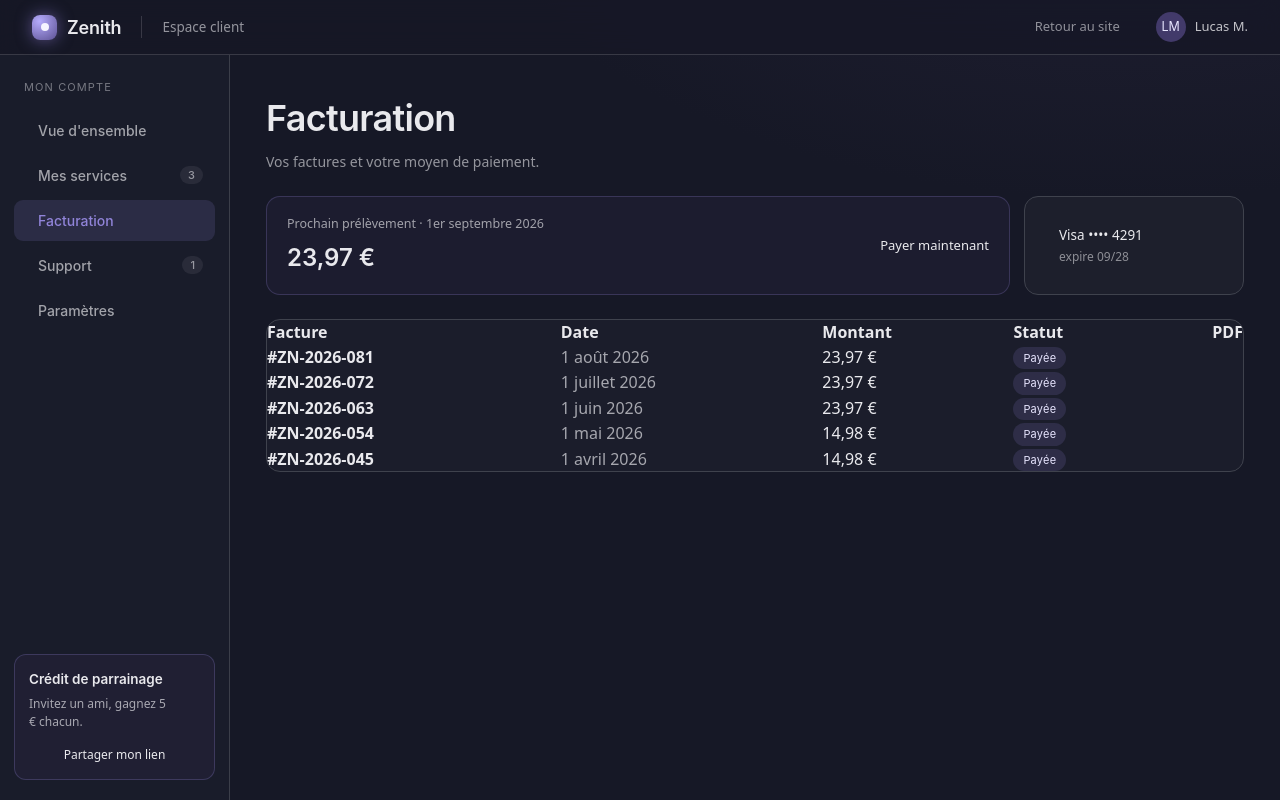
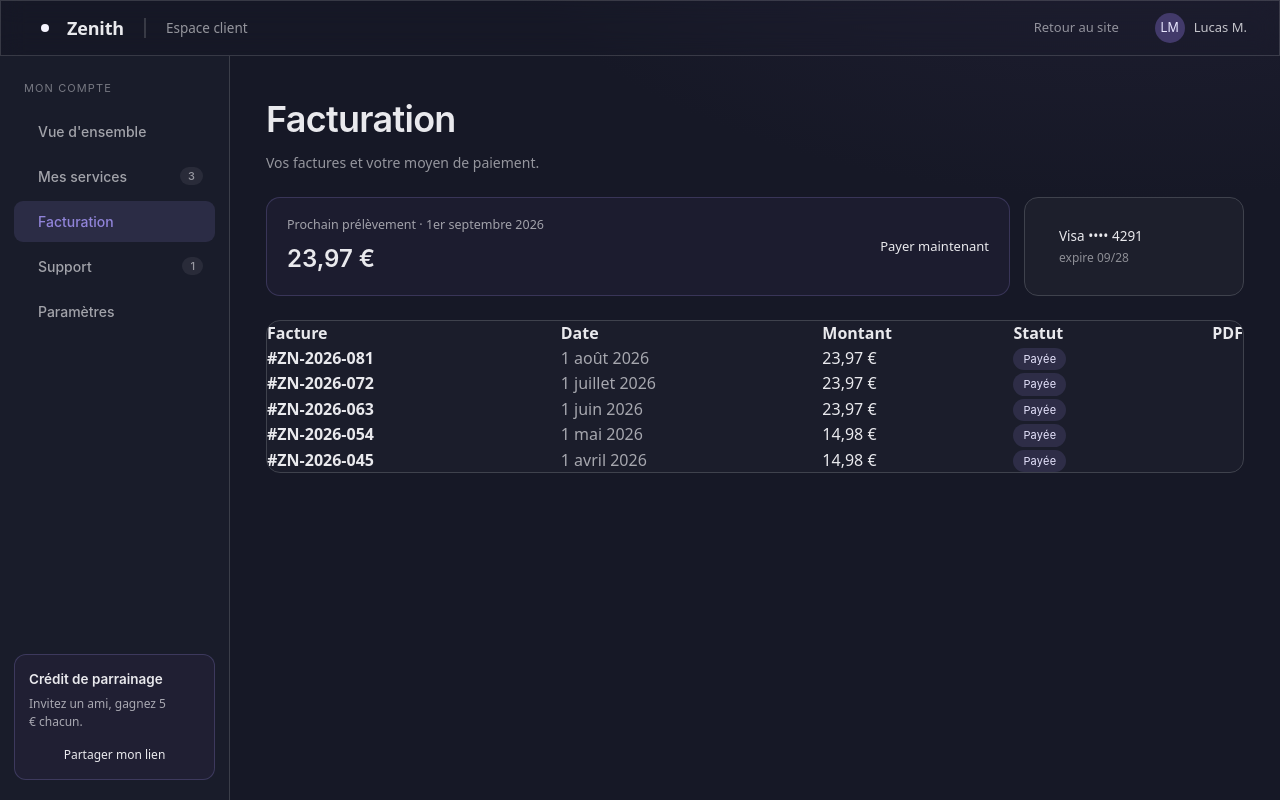
Before and after one commit to kelit-off/hebergeur_jeu, a Next.js app in the folder apps/web/: page /panel/invoices in a window 1280 px wide. Built offline with nearby package versions, Linux system fonts and the light colour scheme; some icons are missing.

Commit message:
feat:avancement du header du panel

```diff
--- a/apps/web/src/app/(panel)/panel/layout.tsx
+++ b/apps/web/src/app/(panel)/panel/layout.tsx
@@ -26,14 +26,46 @@ export default function PanelLayout({ children }: { children: React.ReactNode })
 			[text-wrap:pretty]
 		">
 			{/* TOP BAR */}
-			<header style={css("position:sticky;top:0;z-index:60;display:flex;align-items:center;gap:20px;padding:12px clamp(16px,3vw,32px);backdrop-filter:blur(12px);background:color-mix(in srgb, var(--color-bg) 82%, transparent);border-bottom:1px solid var(--color-divider);")}>
-				<Link href="/" style={css("text-decoration:none;display:flex;align-items:center;gap:10px;font-family:var(--font-heading);font-weight:600;font-size:18px;color:var(--color-text);letter-spacing:-.01em;")}>
-					<span style={css("display:inline-grid;place-items:center;width:25px;height:25px;border-radius:8px;background:radial-gradient(circle at 30% 25%, var(--color-accent-400), var(--color-accent-700));box-shadow:0 0 16px color-mix(in srgb, var(--color-accent) 55%, transparent);")}>
-						<span style={css("width:8px;height:8px;border-radius:50%;background:var(--color-accent-100);")} />
+			<header className="
+				sticky
+				top-0
+				z-50
+				flex
+				items-center
+				gap-5
+				py-3 px-[clamp(16px,3vw,32px)]
+				backdrop-blur-md
+				[background:color-mix(in srgb, var(--color-bg) 82%, transparent)]
+				border
+				border-[var(--color-divider)]
+			">
+			{/* style={css("position:sticky;top:0;z-index:60;display:flex;align-items:center;gap:20px;padding:12px clamp(16px,3vw,32px);backdrop-filter:blur(12px);background:color-mix(in srgb, var(--color-bg) 82%, transparent);border-bottom:1px solid var(--color-divider);")}> */}
+				<Link href="/" className="
+					decoration-none
+					flex
+					items-center
+					gap-2.5
+					font-[var(--font-heading)]
+					font-semibold
+					text-lg
+					text-[var(--color-text)]
+					tracking-[-.01em]
+				">
+				{/* // style={css("text-decoration:none;display:flex;align-items:center;gap:10px;font-family:var(--font-heading);font-weight:600;font-size:18px;color:var(--color-text);letter-spacing:-.01em;")}> */}
+					<span className="
+						inline-grid
+						place-items-center
+						w-6 h-6
+						rounded-
+						[background:radial-gradient(circle at 30% 25%, var(--color-accent-400), var(--color-accent-700))]
+						[box-shadow:0 0 16px color-mix(in srgb, var(--color-accent) 55%, transparent)]
+					">
+					{/* style={css("display:inline-grid;place-items:center;width:25px;height:25px;border-radius:8px;background:radial-gradient(circle at 30% 25%, var(--color-accent-400), var(--color-accent-700));box-shadow:0 0 16px color-mix(in srgb, var(--color-accent) 55%, transparent);")}> */}
+						<span className="w-2 h-2 rounded-[50%] [background:var(--color-accent-100)]" />
 					</span>
 					Zenith
 				</Link>
-				<span style={css("width:1px;height:22px;background:var(--color-divider);")} />
+				<span className="w-0.5 h-5 [background:var(--color-divider)]" />
 				<span style={css("font-size:13.5px;color:color-mix(in srgb, var(--color-text) 60%, transparent);")}>Espace client</span>
 				<div style={css("margin-left:auto;display:flex;align-items:center;gap:18px;")}>
 					<Link href="/" className="topback" style={css("text-decoration:none;font-size:13px;color:color-mix(in srgb, var(--color-text) 58%, transparent);display:flex;align-items:center;gap:6px;transition:color .15s;")}>
```
